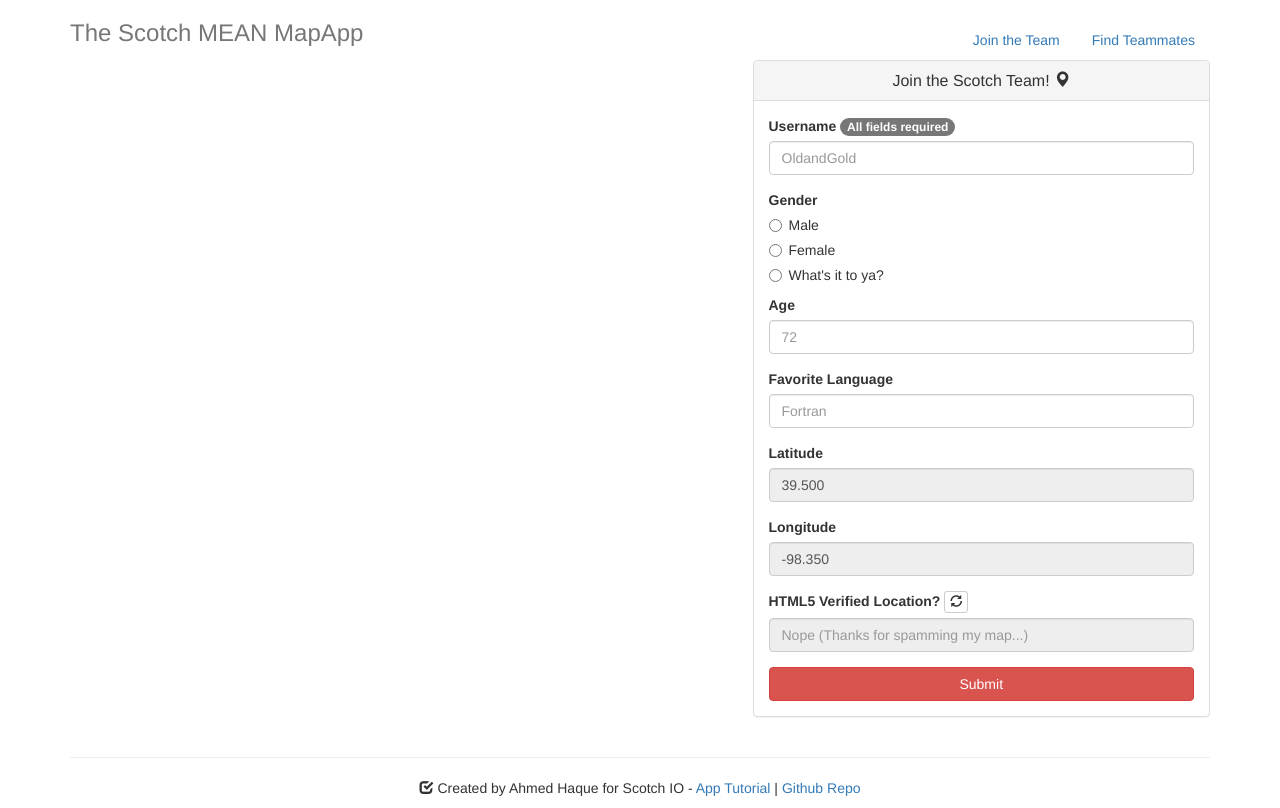
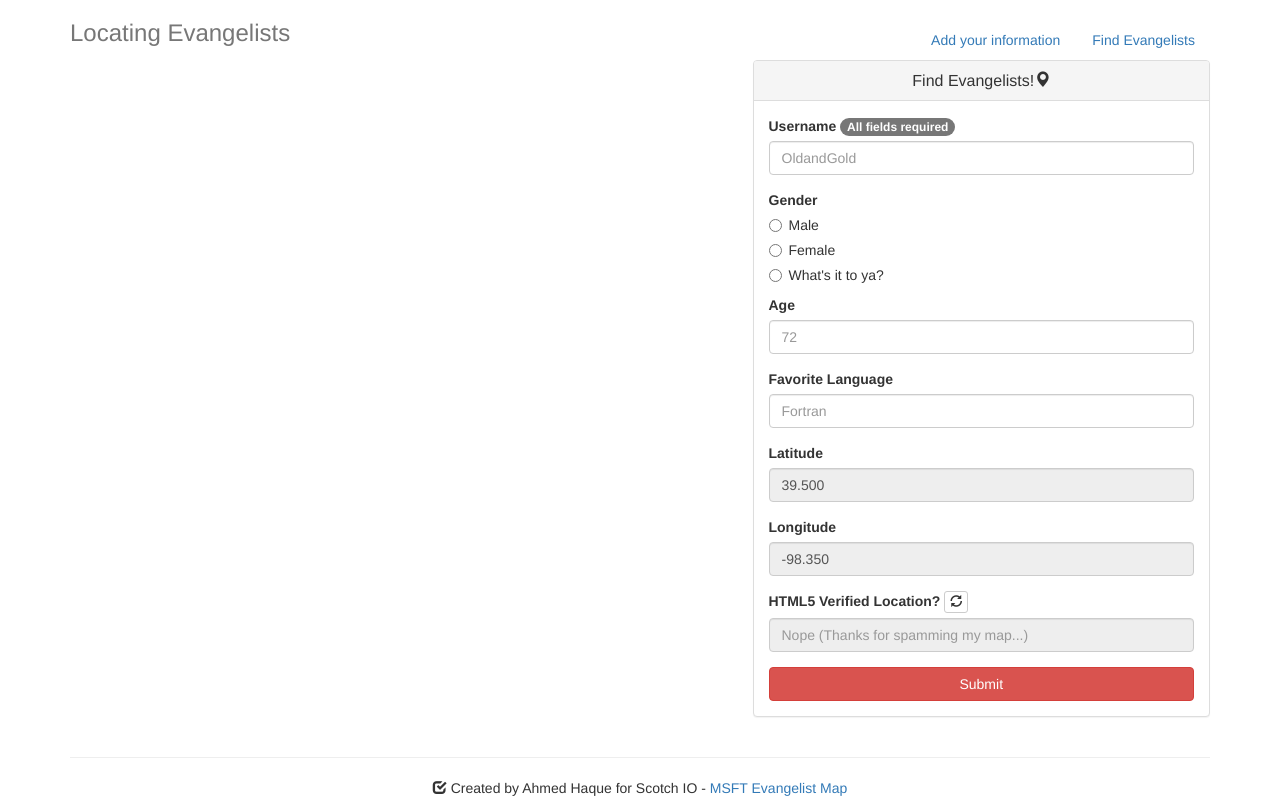
Before and after one commit to DaveVoyles/MEAN-Map-Scotch, a website: page public/index.html in a window 1280 px wide. Drawn offline with nearby package versions, Linux system fonts and the light colour scheme; some packages are replaced by stand-ins of ours; no server answers.

Commit message:
changes to index

```diff
--- a/public/index.html
+++ b/public/index.html
@@ -3,7 +3,7 @@
 <html class="no-js" ng-app="meanMapApp">
 <head>
     <meta charset="utf-8">
-    <title>Scotch MEAN Map</title>
+    <title>Find your local Tech Evangelist!</title>
     <meta name="description" content="An example demonstrating Google Map integration with MEAN Apps">
     <meta name="viewport" content="width=device-width, initial-scale=1">
     <!-- CSS -->
@@ -30,10 +30,10 @@
 <div class="container">
     <div class="header">
         <ul class="nav nav-pills pull-right">
-            <li active><a href="">Join the Team</a></li>
-            <li disabled><a href="">Find Teammates</a></li>
+            <li active><a href="">Add your information</a></li>
+            <li disabled><a href="">Find Evangelists</a></li>
         </ul>
-        <h3 class="text-muted">The Scotch MEAN MapApp</h3>
+        <h3 class="text-muted">Locating Evangelists</h3>
     </div>
     <!-- Map and Side Panel -->
     <div class="row content">
@@ -46,7 +46,7 @@
             <div class="panel panel-default">
                 <!-- Panel Title -->
                 <div class="panel-heading">
-                    <h2 class="panel-title text-center">Join the Scotch Team! <span class="glyphicon glyphicon-map-marker"></span></h2>
+                    <h2 class="panel-title text-center">Find Evangelists!<span class="glyphicon glyphicon-map-marker"></span></h2>
                 </div>
                 <!-- Panel Body -->
                 <div class="panel-body">
@@ -107,7 +107,7 @@
     <!-- Footer -->
     <div class="footer">
         <p class="text-center"><span class="glyphicon glyphicon-check"></span> Created by Ahmed Haque for Scotch IO -
-            <a href="https://scotch.io/">App Tutorial</a> | <a href="https://github.com/afhaque/MeanMapAppV2.0">Github Repo</a></p>
+            <a href="https://www.DaveVoyles.com">MSFT Evangelist Map</a></p>
     </div>
 </div>
 </body>
```
